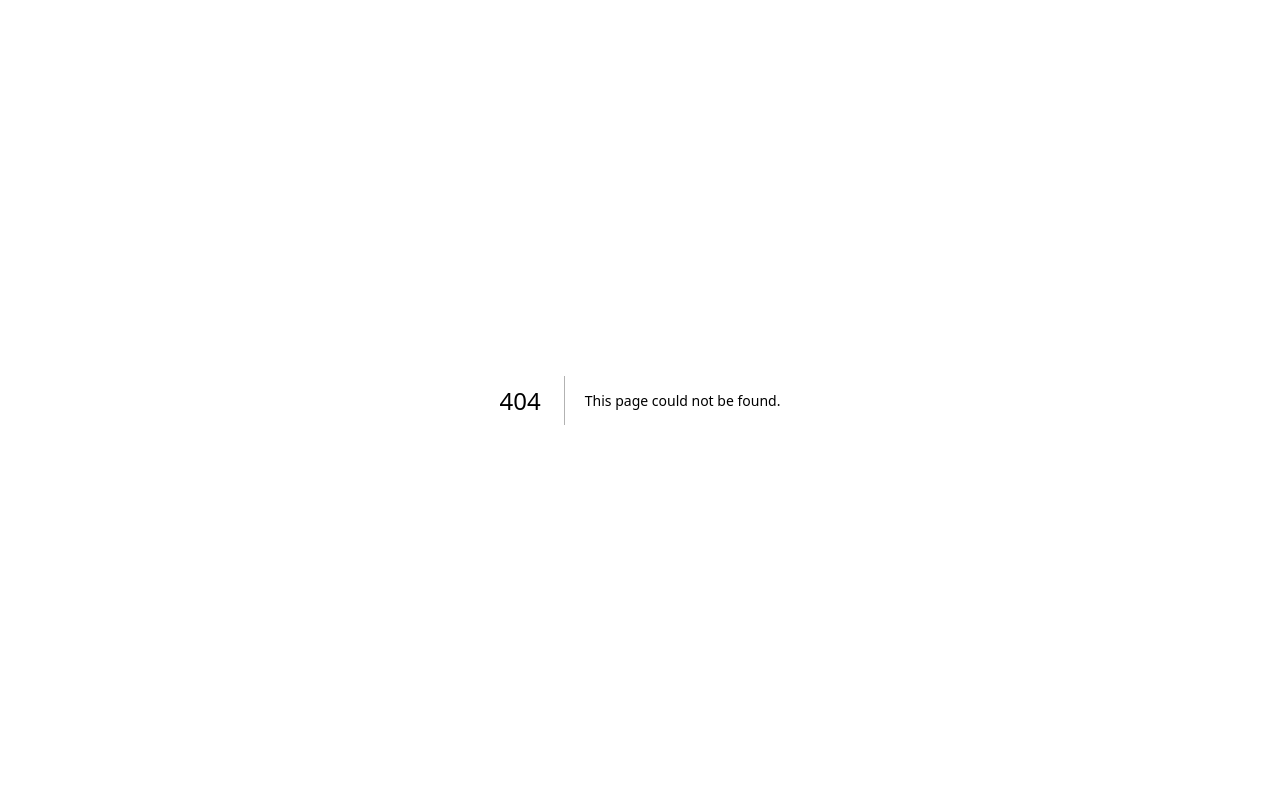
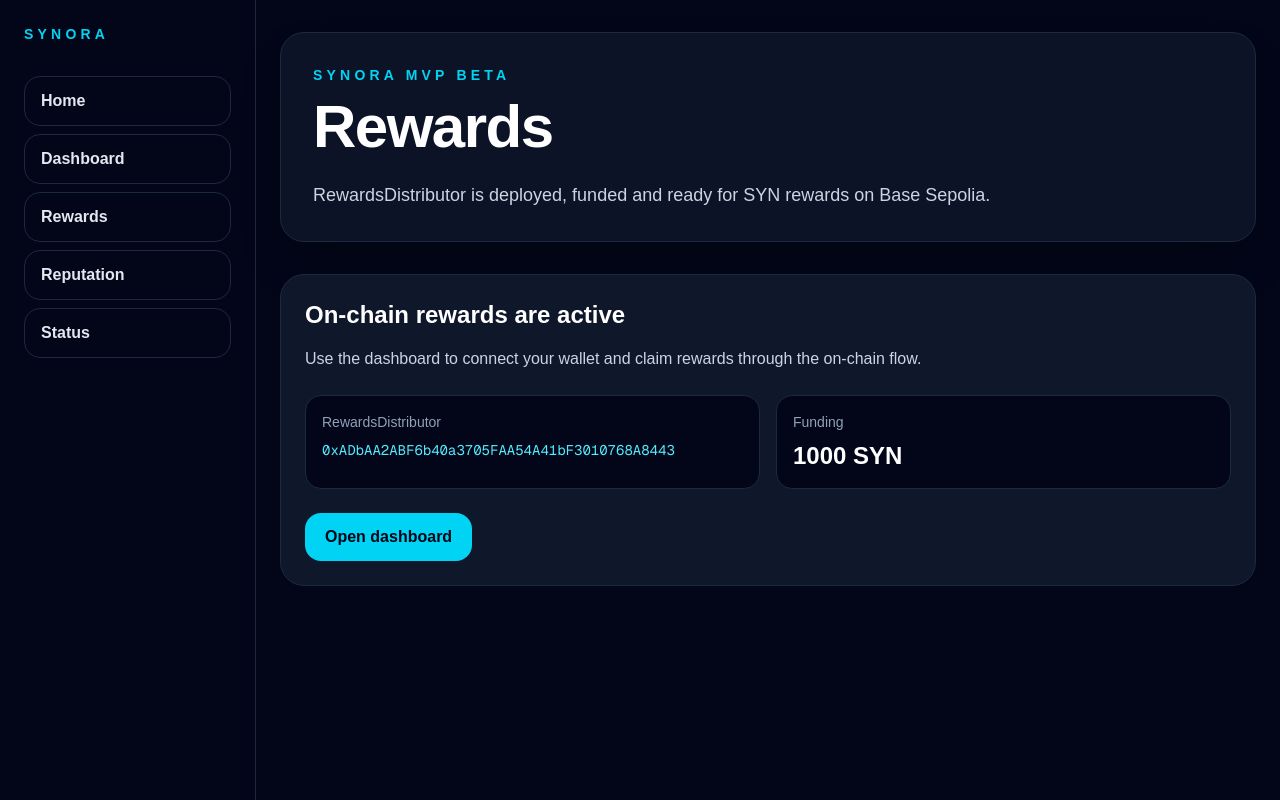
Before and after one commit to Boulzing64/Synora, a Next.js app in the folder apps/web/: page /rewards in a window 1280 px wide. Before the commit this address had no page. Built offline with nearby package versions, Linux system fonts and the light colour scheme.

Commit message:
Add SYNORA sidebar navigation layout

```diff
--- /dev/null
+++ b/apps/web/src/app/dashboard/page.tsx
@@ -0,0 +1,13 @@
+import { SynoraShell } from "@/components/SynoraShell";
+import { WalletAuthCard } from "@/components/WalletAuthCard";
+
+export default function DashboardPage() {
+  return (
+    <SynoraShell
+      title="Dashboard"
+      subtitle="Connect MetaMask, authenticate by signature, read SYN balance and manage rewards."
+    >
+      <WalletAuthCard />
+    </SynoraShell>
+  );
+}
--- a/apps/web/src/app/page.tsx
+++ b/apps/web/src/app/page.tsx
@@ -1,55 +1,41 @@
-import { WalletAuthCard } from "@/components/WalletAuthCard";
+import Link from "next/link";
+
+import { SynoraShell } from "@/components/SynoraShell";
 
 export default function Home() {
-  const tokenAddress = process.env.NEXT_PUBLIC_SYN_TOKEN_ADDRESS ?? "Non configure";
-  const chainId = process.env.NEXT_PUBLIC_CHAIN_ID ?? "Non configure";
+  return (
+    <SynoraShell
+      title="Web3 reputation and rewards"
+      subtitle="SYNORA connects wallet authentication, reputation scoring and on-chain rewards on Base Sepolia."
+    >
+      <div className="grid gap-4 md:grid-cols-3">
+        <Link
+          href="/dashboard"
+          className="rounded-2xl border border-slate-800 bg-slate-900 p-6 transition hover:border-cyan-400"
+        >
+          <p className="text-sm text-slate-400">Main app</p>
+          <h2 className="mt-2 text-2xl font-bold">Dashboard</h2>
+          <p className="mt-3 text-slate-300">Connect wallet, read SYN balance and view reputation.</p>
+        </Link>
 
-  return (
-    <main className="min-h-screen bg-slate-950 px-6 py-10 text-white">
-      <section className="mx-auto flex max-w-5xl flex-col gap-8">
-        <div className="rounded-3xl border border-slate-800 bg-slate-900/80 p-8 shadow-2xl">
-          <p className="mb-3 text-sm font-semibold uppercase tracking-[0.3em] text-cyan-400">
-            SYNORA MVP
-          </p>
+        <Link
+          href="/rewards"
+          className="rounded-2xl border border-slate-800 bg-slate-900 p-6 transition hover:border-cyan-400"
+        >
+          <p className="text-sm text-slate-400">Rewards</p>
+          <h2 className="mt-2 text-2xl font-bold">On-chain claim</h2>
+          <p className="mt-3 text-slate-300">Claim SYN rewards through RewardsDistributor.</p>
+        </Link>
 
-          <h1 className="text-4xl font-bold tracking-tight md:text-6xl">
-            Reputation Web3, recompenses SYN et dashboard utilisateur.
-          </h1>
-
-          <p className="mt-6 max-w-2xl text-lg text-slate-300">
-            Connecte ton wallet MetaMask, lis ta balance SYN, signe un message hors-chain
-            et consulte ton score de reputation SYNORA.
-          </p>
-        </div>
-
-        <div className="grid gap-4 md:grid-cols-3">
-          <div className="rounded-2xl border border-slate-800 bg-slate-900 p-6">
-            <p className="text-sm text-slate-400">Reseau</p>
-            <p className="mt-2 text-2xl font-semibold">Base Sepolia</p>
-          </div>
-
-          <div className="rounded-2xl border border-slate-800 bg-slate-900 p-6">
-            <p className="text-sm text-slate-400">Chain ID</p>
-            <p className="mt-2 text-2xl font-semibold">{chainId}</p>
-          </div>
-
-          <div className="rounded-2xl border border-slate-800 bg-slate-900 p-6">
-            <p className="text-sm text-slate-400">Token</p>
-            <p className="mt-2 break-all font-mono text-sm text-cyan-300">{tokenAddress}</p>
-          </div>
-        </div>
-
-        <div className="flex">
-          <a
-            href="/status"
-            className="rounded-2xl border border-slate-700 px-5 py-3 font-bold text-white transition hover:bg-slate-800"
-          >
-            Voir le statut MVP
-          </a>
-        </div>
-
-        <WalletAuthCard />
-      </section>
-    </main>
+        <Link
+          href="/status"
+          className="rounded-2xl border border-slate-800 bg-slate-900 p-6 transition hover:border-cyan-400"
+        >
+          <p className="text-sm text-slate-400">Infrastructure</p>
+          <h2 className="mt-2 text-2xl font-bold">Status</h2>
+          <p className="mt-3 text-slate-300">View public URLs, chain ID and contract addresses.</p>
+        </Link>
+      </div>
+    </SynoraShell>
   );
 }
--- /dev/null
+++ b/apps/web/src/app/reputation/page.tsx
@@ -0,0 +1,37 @@
+import Link from "next/link";
+
+import { SynoraShell } from "@/components/SynoraShell";
+
+export default function ReputationPage() {
+  return (
+    <SynoraShell
+      title="Reputation"
+      subtitle="SYNORA reputation is computed from authenticated wallet activity and persisted in PostgreSQL."
+    >
+      <div className="rounded-3xl border border-slate-800 bg-slate-900 p-6">
+        <h2 className="text-2xl font-bold">Reputation engine</h2>
+
+        <div className="mt-6 grid gap-4 md:grid-cols-2">
+          <div className="rounded-2xl border border-slate-800 bg-slate-950 p-4">
+            <p className="text-sm text-slate-400">Events</p>
+            <p className="mt-2 text-slate-300">
+              Profile created, wallet authenticated, balance connected and reward claimed.
+            </p>
+          </div>
+
+          <div className="rounded-2xl border border-slate-800 bg-slate-950 p-4">
+            <p className="text-sm text-slate-400">Storage</p>
+            <p className="mt-2 text-slate-300">PostgreSQL Render with versioned migrations.</p>
+          </div>
+        </div>
+
+        <Link
+          href="/dashboard"
+          className="mt-6 inline-flex rounded-2xl bg-cyan-400 px-5 py-3 font-bold text-slate-950 transition hover:bg-cyan-300"
+        >
+          View my reputation
+        </Link>
+      </div>
+    </SynoraShell>
+  );
+}
--- /dev/null
+++ b/apps/web/src/app/rewards/page.tsx
@@ -0,0 +1,41 @@
+import Link from "next/link";
+
+import { SynoraShell } from "@/components/SynoraShell";
+
+export default function RewardsPage() {
+  return (
+    <SynoraShell
+      title="Rewards"
+      subtitle="RewardsDistributor is deployed, funded and ready for SYN rewards on Base Sepolia."
+    >
+      <div className="rounded-3xl border border-slate-800 bg-slate-900 p-6">
+        <h2 className="text-2xl font-bold">On-chain rewards are active</h2>
+
+        <p className="mt-4 text-slate-300">
+          Use the dashboard to connect your wallet and claim rewards through the on-chain flow.
+        </p>
+
+        <div className="mt-6 grid gap-4 md:grid-cols-2">
+          <div className="rounded-2xl border border-slate-800 bg-slate-950 p-4">
+            <p className="text-sm text-slate-400">RewardsDistributor</p>
+            <p className="mt-2 break-all font-mono text-sm text-cyan-300">
+              0xADbAA2ABF6b40a3705FAA54A41bF3010768A8443
+            </p>
+          </div>
+
+          <div className="rounded-2xl border border-slate-800 bg-slate-950 p-4">
+            <p className="text-sm text-slate-400">Funding</p>
+            <p className="mt-2 text-2xl font-bold">1000 SYN</p>
+          </div>
+        </div>
+
+        <Link
+          href="/dashboard"
+          className="mt-6 inline-flex rounded-2xl bg-cyan-400 px-5 py-3 font-bold text-slate-950 transition hover:bg-cyan-300"
+        >
+          Open dashboard
+        </Link>
+      </div>
+    </SynoraShell>
+  );
+}
--- /dev/null
+++ b/apps/web/src/components/SynoraShell.tsx
@@ -0,0 +1,71 @@
+import Link from "next/link";
+
+type SynoraShellProps = {
+  title: string;
+  subtitle?: string;
+  children: React.ReactNode;
+};
+
+const navigation = [
+  { href: "/", label: "Home" },
+  { href: "/dashboard", label: "Dashboard" },
+  { href: "/rewards", label: "Rewards" },
+  { href: "/reputation", label: "Reputation" },
+  { href: "/status", label: "Status" },
+];
+
+export function SynoraShell({ title, subtitle, children }: SynoraShellProps) {
+  return (
+    <main className="min-h-screen bg-slate-950 text-white">
+      <div className="mx-auto flex min-h-screen max-w-7xl">
+        <aside className="hidden w-64 shrink-0 border-r border-slate-800 bg-slate-950 p-6 md:block">
+          <div className="sticky top-6">
+            <p className="text-sm font-semibold uppercase tracking-[0.3em] text-cyan-400">
+              SYNORA
+            </p>
+
+            <nav className="mt-8 flex flex-col gap-2">
+              {navigation.map((item) => (
+                <Link
+                  key={item.href}
+                  href={item.href}
+                  className="rounded-2xl border border-slate-800 px-4 py-3 font-semibold text-slate-200 transition hover:border-cyan-400 hover:bg-slate-900 hover:text-cyan-300"
+                >
+                  {item.label}
+                </Link>
+              ))}
+            </nav>
+          </div>
+        </aside>
+
+        <section className="flex-1 px-6 py-8">
+          <div className="mb-6 flex flex-wrap gap-2 md:hidden">
+            {navigation.map((item) => (
+              <Link
+                key={item.href}
+                href={item.href}
+                className="rounded-xl border border-slate-800 px-3 py-2 text-sm font-semibold text-slate-200"
+              >
+                {item.label}
+              </Link>
+            ))}
+          </div>
+
+          <div className="mb-8 rounded-3xl border border-slate-800 bg-slate-900/80 p-8 shadow-2xl">
+            <p className="mb-3 text-sm font-semibold uppercase tracking-[0.3em] text-cyan-400">
+              SYNORA MVP Beta
+            </p>
+
+            <h1 className="text-4xl font-bold tracking-tight md:text-6xl">{title}</h1>
+
+            {subtitle ? (
+              <p className="mt-6 max-w-3xl text-lg text-slate-300">{subtitle}</p>
+            ) : null}
+          </div>
+
+          {children}
+        </section>
+      </div>
+    </main>
+  );
+}
```
